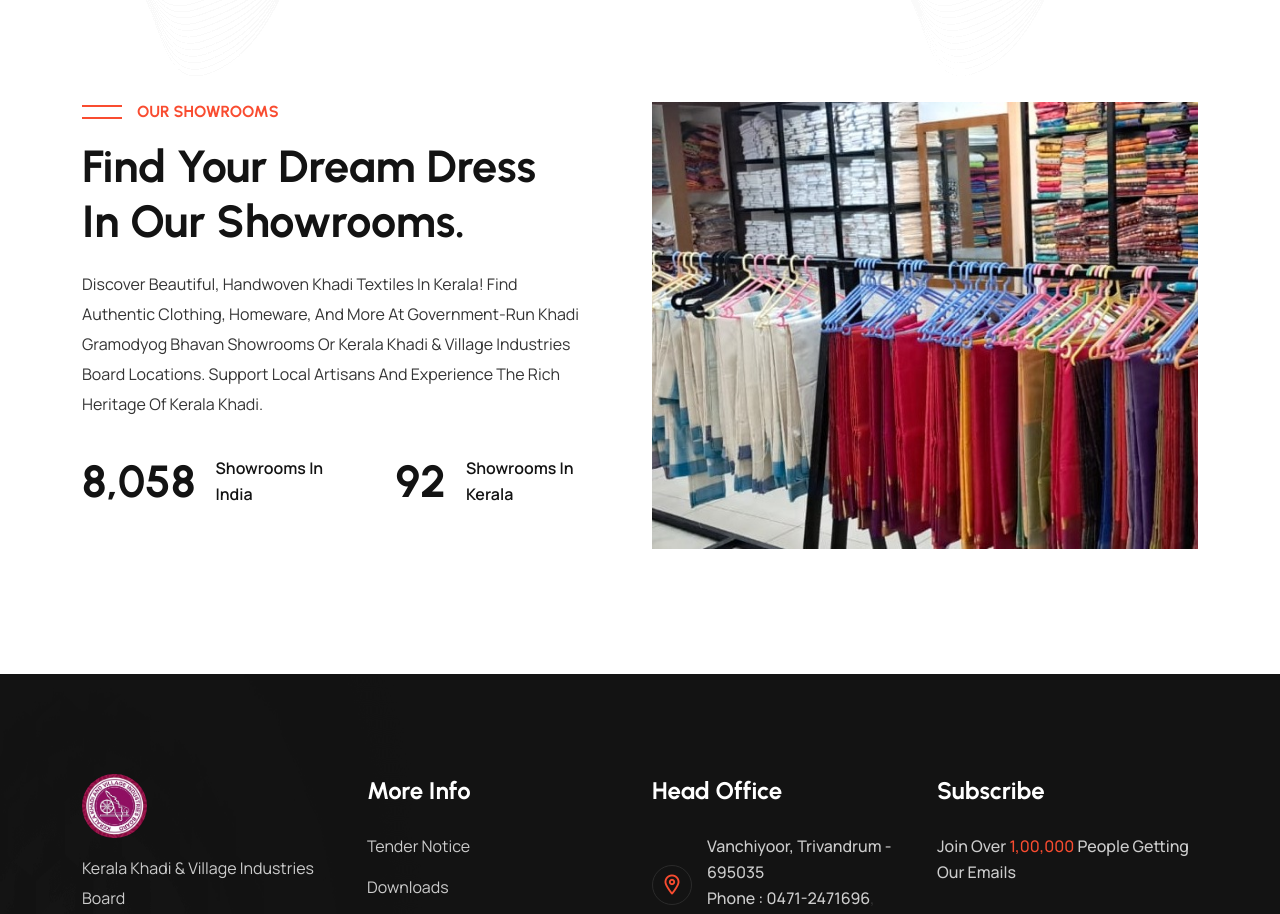
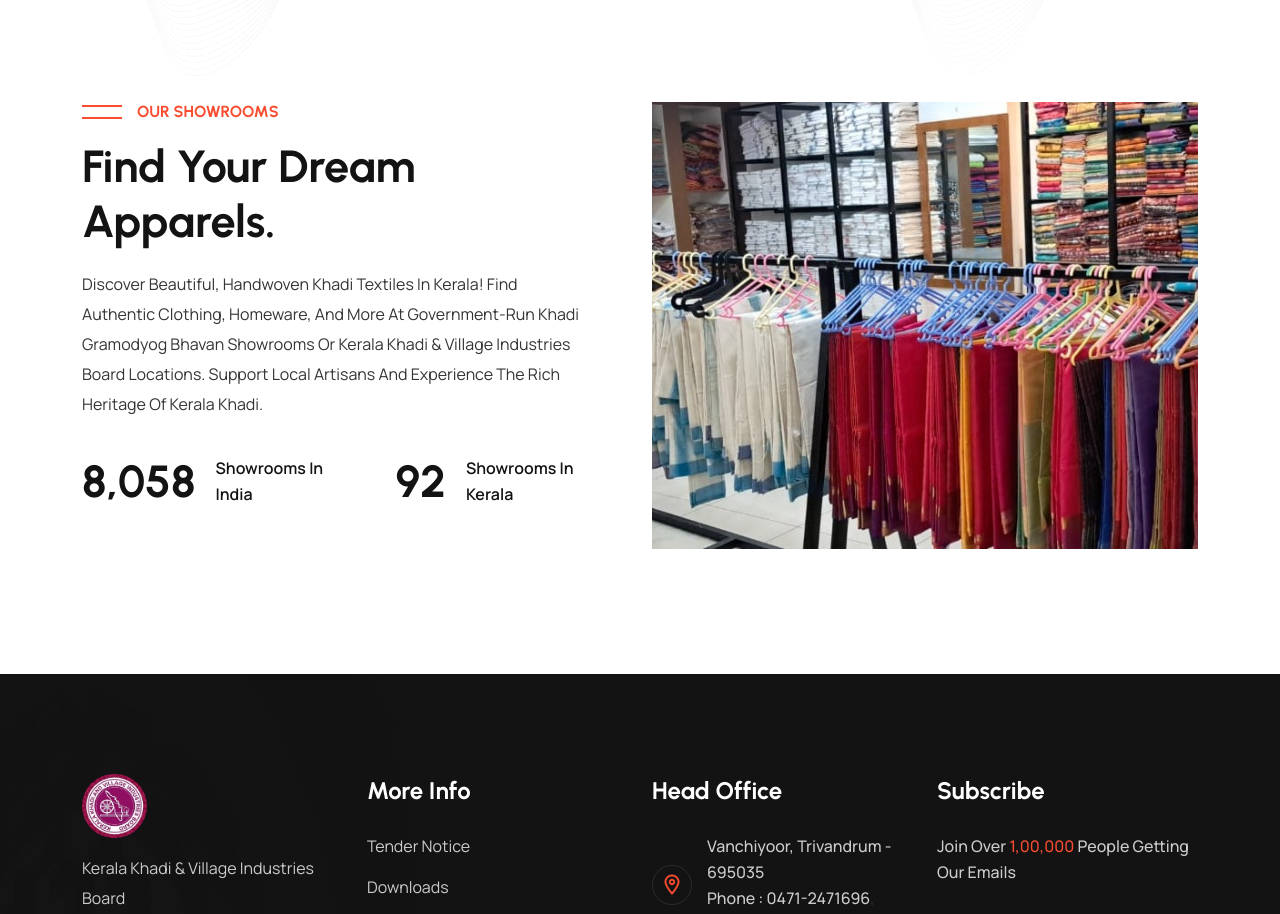
Before and after one commit to jerrypaulsam/khadi-web-test, a Next.js app: page /en/about-us in a window 1280 px wide. Shown: the part 1200-2114 px from the top of the page. Built offline with nearby package versions, Linux system fonts and the light colour scheme.

Commit message:
second commit

```diff
--- a/components/pages/about/who-we-are.jsx
+++ b/components/pages/about/who-we-are.jsx
@@ -15,7 +15,7 @@ const WhoWeAre = () => {
                             <div className="company__two-left">
                                 <div className="company__two-left-title">
                                     <span className="subtitle-one">Our Showrooms</span>
-                                    <h2>Find your dream dress in our showrooms.</h2>
+                                    <h2>Find your dream Apparels.</h2>
                                     <p>Discover beautiful, handwoven khadi textiles in Kerala! Find authentic clothing, homeware, and more at government-run Khadi Gramodyog Bhavan showrooms or Kerala Khadi & Village Industries Board locations. Support local artisans and experience the rich heritage of Kerala khadi.</p>
                                 </div>
                                 <div className="company__two-left-skill">
--- a/components/pages/homes/home/experience.jsx
+++ b/components/pages/homes/home/experience.jsx
@@ -7,7 +7,7 @@ import SkillBarItem from "../../common/skill-bar";
 const Experience = () => {
     const experienceContent = {
         subtitle: 'Our Showrooms',
-        title: 'Find your dream Aparels.',
+        title: 'Find your dream Apparels.',
         des: 'Discover beautiful, handwoven khadi textiles in Kerala! Find authentic clothing, homeware, and more at government-run Khadi Gramodyog Bhavan showrooms or Kerala Khadi & Village Industries Board locations. Support local artisans and experience the rich heritage of Kerala khadi.',
         btn_text: 'View Showrooms',
         btn_link: '#',
```
